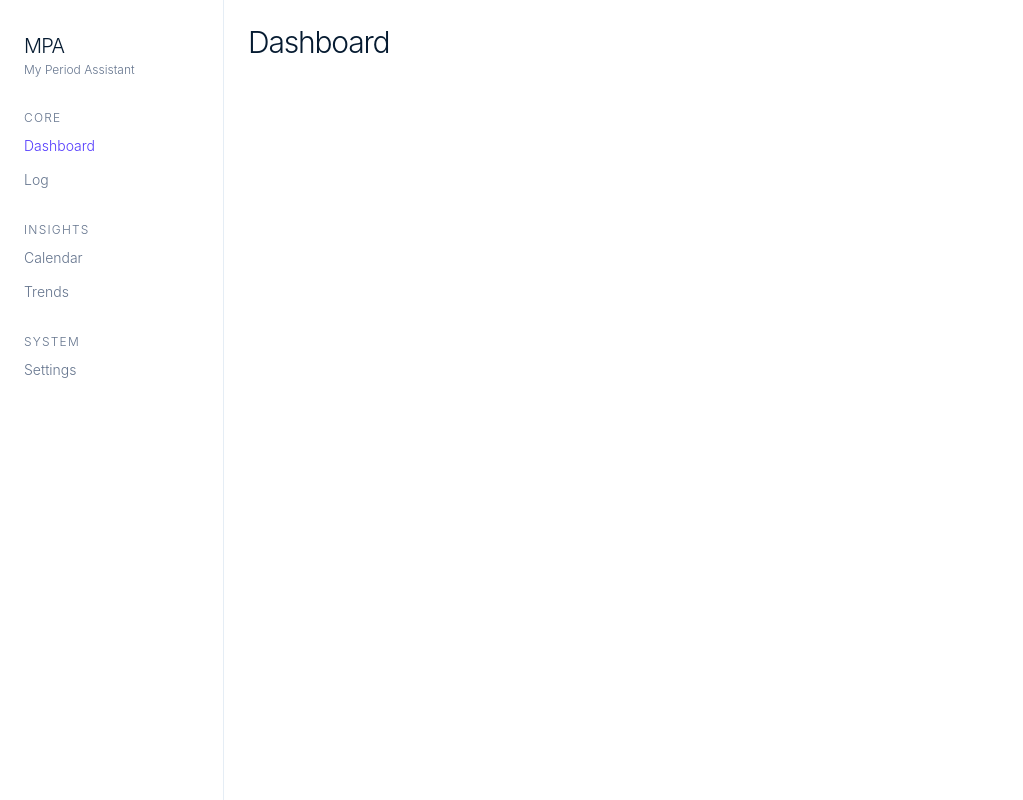
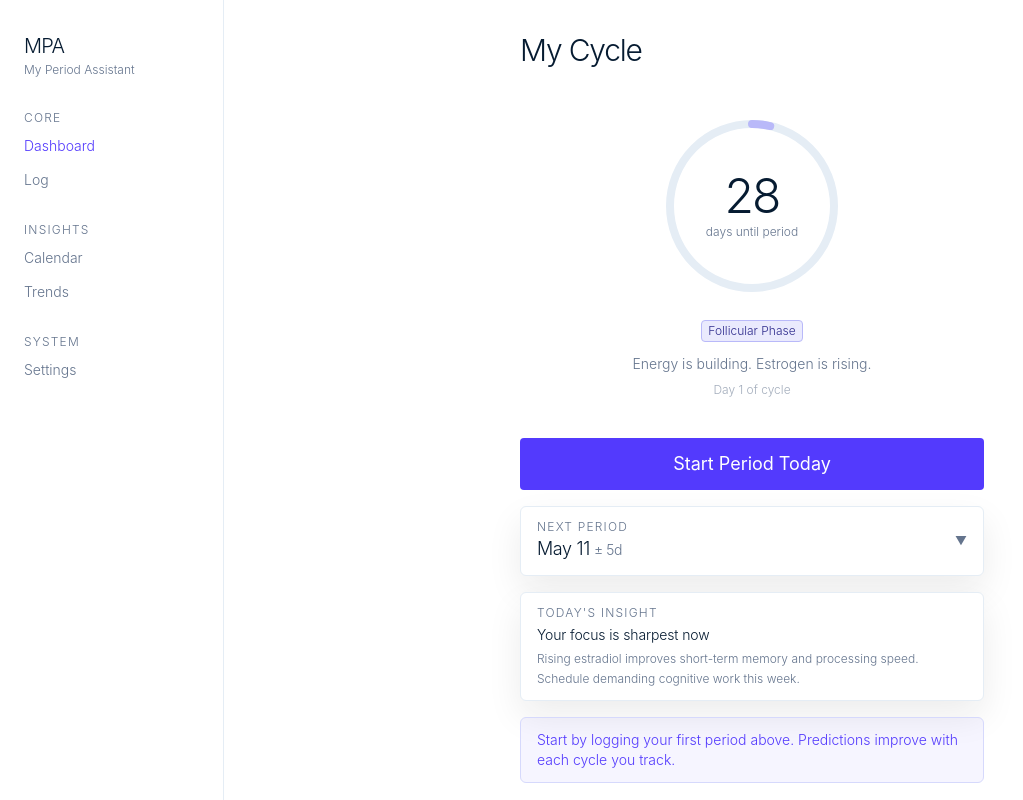
Before and after one commit to avinashamanchi/mpa, a React (Vite) app: page / in a window 1280 px wide. Shown: the whole page, without its empty margins (0-1023 px from the left). Built offline with nearby package versions, Linux system fonts and the light colour scheme.

Commit message:
feat: dashboard view — cycle status ring, quick-start, explainability panel, insights

```diff
--- /dev/null
+++ b/src/components/dashboard/CycleStatusCard.jsx
@@ -0,0 +1,34 @@
+import { PhaseRing } from '../ui/PhaseRing.jsx'
+import { Badge } from '../ui/Badge.jsx'
+import { PHASE_LABELS } from '../../design/tokens.js'
+
+const PHASE_DESCRIPTIONS = {
+  menstrual: "Your period is here. Rest when you can.",
+  follicular: "Energy is building. Estrogen is rising.",
+  ovulatory: "You're at your energetic peak.",
+  luteal: "Progesterone is high. Slow down and recharge.",
+}
+
+export function CycleStatusCard({ phase, dayOfCycle, avgCycleLength, daysUntil, discreetMode }) {
+  const periodWord = discreetMode ? 'cycle' : 'period'
+  return (
+    <div className="flex flex-col items-center py-10 px-6">
+      <div className="relative mb-6">
+        <PhaseRing phase={phase} dayOfCycle={dayOfCycle} avgCycleLength={avgCycleLength} size={180} />
+        <div className="absolute inset-0 flex flex-col items-center justify-center">
+          <span className="text-5xl font-light text-heading" style={{ letterSpacing: '-0.04em' }}>
+            {daysUntil != null ? Math.abs(daysUntil) : '—'}
+          </span>
+          <span className="text-xs text-body mt-1">
+            {daysUntil == null ? '' : daysUntil <= 0 ? `${periodWord} active` : `days until ${periodWord}`}
+          </span>
+        </div>
+      </div>
+      <Badge variant={`phase_${phase}`}>{PHASE_LABELS[phase] || 'Unknown'} Phase</Badge>
+      <p className="text-sm text-body text-center mt-3 max-w-xs font-light">
+        {PHASE_DESCRIPTIONS[phase] || ''}
+      </p>
+      <p className="text-xs text-body/60 mt-2">Day {dayOfCycle} of cycle</p>
+    </div>
+  )
+}
--- /dev/null
+++ b/src/components/dashboard/ExplainabilityPanel.jsx
@@ -0,0 +1,62 @@
+import { useState } from 'react'
+import { format, parseISO } from 'date-fns'
+import { Card } from '../ui/Card.jsx'
+
+export function ExplainabilityPanel({ prediction, discreetMode }) {
+  const [open, setOpen] = useState(false)
+  const periodWord = discreetMode ? 'cycle' : 'period'
+  if (!prediction) return null
+  const { predictedDate, confidenceDays, avgCycleLength, cyclesUsed, stddev, isColdStart, isLimitedStart, isIrregular } = prediction
+
+  const startRange = new Date(predictedDate)
+  startRange.setDate(startRange.getDate() - confidenceDays)
+  const endRange = new Date(predictedDate)
+  endRange.setDate(endRange.getDate() + confidenceDays)
+
+  return (
+    <Card className="mx-6 mb-4 overflow-hidden">
+      <button className="w-full flex items-center justify-between px-4 py-3 text-left" onClick={() => setOpen(o => !o)} aria-expanded={open}>
+        <div>
+          <p className="text-xs text-body font-light uppercase tracking-widest">Next {periodWord}</p>
+          <p className="text-lg font-light text-heading" style={{ letterSpacing: '-0.02em' }}>
+            {format(parseISO(predictedDate), 'MMM d')}
+            {confidenceDays > 0 && <span className="text-sm text-body ml-1 font-light">± {confidenceDays}d</span>}
+          </p>
+        </div>
+        <span className="text-body text-xs">{open ? '▲' : '▼'}</span>
+      </button>
+      {open && (
+        <div className="px-4 pb-4 border-t border-border-default">
+          <div className="mt-3 space-y-2">
+            <div className="flex justify-between text-sm">
+              <span className="text-body font-light">Window</span>
+              <span className="text-heading font-light">{format(startRange, 'MMM d')} – {format(endRange, 'MMM d')}</span>
+            </div>
+            <div className="flex justify-between text-sm">
+              <span className="text-body font-light">Avg cycle</span>
+              <span className="text-heading font-light">{avgCycleLength} days</span>
+            </div>
+            {stddev && (
+              <div className="flex justify-between text-sm">
+                <span className="text-body font-light">Variation</span>
+                <span className="text-heading font-light">±{stddev}d</span>
+              </div>
+            )}
+            <div className="flex justify-between text-sm">
+              <span className="text-body font-light">Based on</span>
+              <span className="text-heading font-light">{cyclesUsed} {cyclesUsed === 1 ? 'cycle' : 'cycles'}</span>
+            </div>
+          </div>
+          <p className="mt-3 text-xs text-body font-light leading-relaxed">
+            {isColdStart && 'Using population average — log more cycles to personalize your prediction.'}
+            {isLimitedStart && `Based on ${cyclesUsed} cycle${cyclesUsed > 1 ? 's' : ''}. Accuracy improves after 3 logged cycles.`}
+            {!isColdStart && !isLimitedStart && `Weighted average of last ${cyclesUsed} cycles, emphasizing recent data.`}
+          </p>
+          {isIrregular && (
+            <p className="mt-2 text-xs text-ruby font-light">Your cycles show high variability. Consider speaking with a healthcare provider.</p>
+          )}
+        </div>
+      )}
+    </Card>
+  )
+}
--- /dev/null
+++ b/src/components/dashboard/InsightStrip.jsx
@@ -0,0 +1,14 @@
+import { Card } from '../ui/Card.jsx'
+import { getInsightForPhase } from '../../data/phaseInsights.js'
+
+export function InsightStrip({ phase }) {
+  if (!phase) return null
+  const insight = getInsightForPhase(phase)
+  return (
+    <Card className="mx-6 mb-4 px-4 py-3">
+      <p className="text-xs text-body uppercase tracking-widest mb-1 font-light">Today's Insight</p>
+      <p className="text-sm font-light text-heading" style={{ letterSpacing: '-0.01em' }}>{insight.title}</p>
+      <p className="text-xs text-body font-light mt-1 leading-relaxed">{insight.body}</p>
+    </Card>
+  )
+}
--- /dev/null
+++ b/src/components/dashboard/QuickStartButton.jsx
@@ -0,0 +1,30 @@
+import { Button } from '../ui/Button.jsx'
+import { useState } from 'react'
+
+export function QuickStartButton({ activePeriod, onStart, onEnd, discreetMode }) {
+  const [loading, setLoading] = useState(false)
+  const periodWord = discreetMode ? 'Cycle' : 'Period'
+
+  async function handleClick() {
+    setLoading(true)
+    try {
+      if (activePeriod) await onEnd()
+      else await onStart()
+    } finally {
+      setLoading(false)
+    }
+  }
+
+  return (
+    <div className="px-6 pb-4">
+      <Button onClick={handleClick} disabled={loading} variant={activePeriod ? 'ghost' : 'primary'} size="lg" className="w-full">
+        {loading ? '…' : activePeriod ? `End ${periodWord}` : `Start ${periodWord} Today`}
+      </Button>
+      {activePeriod && (
+        <p className="text-center text-xs text-body mt-2 font-light">
+          {periodWord} started {activePeriod.startDate}
+        </p>
+      )}
+    </div>
+  )
+}
--- a/src/views/DashboardView.jsx
+++ b/src/views/DashboardView.jsx
@@ -1 +1,56 @@
-export function DashboardView() { return <div className="p-6"><h1 className="text-3xl font-light text-heading" style={{letterSpacing:'-0.04em'}}>Dashboard</h1></div> }
+import { useCycles } from '../hooks/useCycles.js'
+import { useProfile } from '../hooks/useProfile.js'
+import { CycleStatusCard } from '../components/dashboard/CycleStatusCard.jsx'
+import { QuickStartButton } from '../components/dashboard/QuickStartButton.jsx'
+import { ExplainabilityPanel } from '../components/dashboard/ExplainabilityPanel.jsx'
+import { InsightStrip } from '../components/dashboard/InsightStrip.jsx'
+
+export function DashboardView() {
+  const { cycles, loading, prediction, currentPhase, daysUntil, activeCycle, startPeriod, endPeriod } = useCycles()
+  const { profile } = useProfile()
+  const discreetMode = profile?.discreetMode ?? false
+
+  if (loading) {
+    return (
+      <div className="flex items-center justify-center min-h-screen">
+        <p className="text-body font-light">Loading…</p>
+      </div>
+    )
+  }
+
+  const phase = currentPhase?.phase ?? 'follicular'
+  const dayOfCycle = currentPhase?.dayOfCycle ?? 1
+  const avgCycleLength = prediction?.avgCycleLength ?? 28
+
+  return (
+    <div className="max-w-lg mx-auto">
+      <div className="px-6 pt-8 pb-2">
+        <h1 className="text-3xl font-light text-heading" style={{ letterSpacing: '-0.04em' }}>
+          {discreetMode ? 'Cycle' : 'My Cycle'}
+        </h1>
+      </div>
+      <CycleStatusCard
+        phase={phase}
+        dayOfCycle={dayOfCycle}
+        avgCycleLength={avgCycleLength}
+        daysUntil={daysUntil}
+        discreetMode={discreetMode}
+      />
+      <QuickStartButton
+        activePeriod={activeCycle && !activeCycle.endDate ? activeCycle : null}
+        onStart={startPeriod}
+        onEnd={endPeriod}
+        discreetMode={discreetMode}
+      />
+      <ExplainabilityPanel prediction={prediction} discreetMode={discreetMode} />
+      <InsightStrip phase={phase} />
+      {cycles.length === 0 && (
+        <div className="mx-6 rounded-md border border-border-soft-purple bg-primary/5 px-4 py-3">
+          <p className="text-sm font-light text-primary">
+            Start by logging your first period above. Predictions improve with each cycle you track.
+          </p>
+        </div>
+      )}
+    </div>
+  )
+}
```
